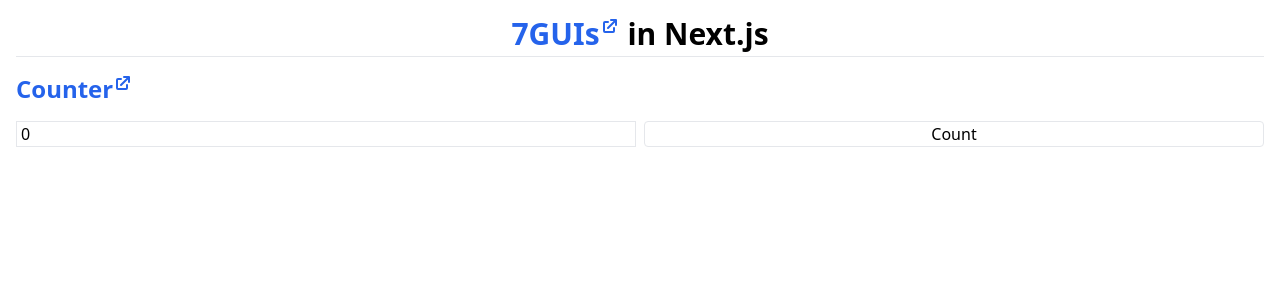
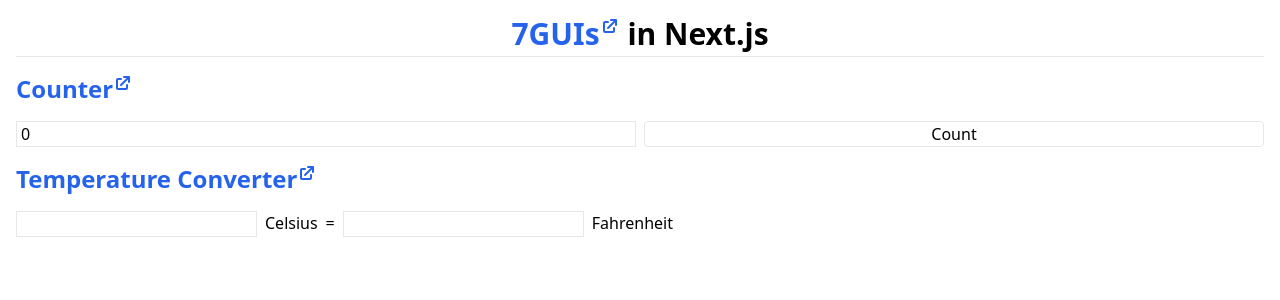
Before and after one commit to caminad/7guis-nextjs, a Next.js app: page / in a window 1280 px wide. Shown: the top 300 px of the page. Built offline with nearby package versions, Linux system fonts and the light colour scheme.

Commit message:
Add TemperatureConverter component

```diff
--- /dev/null
+++ b/components/TemperatureConverter.tsx
@@ -0,0 +1,45 @@
+import { useId, useState } from 'react'
+
+function round(value: number) {
+  return Math.round((value + Number.EPSILON) * 1000) / 1000
+}
+
+function useTemperature() {
+  const [state, setState] = useState(NaN)
+  return {
+    C: round(state),
+    setC: (value: number) => setState(value),
+    F: round(state * (9 / 5) + 32),
+    setF: (value: number) => setState((value - 32) * (5 / 9)),
+  }
+}
+
+function TemperatureConverter() {
+  const id = useId()
+  const temperature = useTemperature()
+  return (
+    <form onSubmit={(e) => e.preventDefault()} className="flex gap-2">
+      <input
+        type="number"
+        id={'celsius' + id}
+        name="celsius"
+        value={Number.isFinite(temperature.C) ? temperature.C : ''}
+        onChange={(e) => temperature.setC(e.currentTarget.valueAsNumber)}
+        className="min-w-0 border px-1"
+      />
+      <label htmlFor={'celsius' + id}>Celsius</label>
+      <span>{'='}</span>
+      <input
+        type="number"
+        id={'fahrenheit' + id}
+        name="F"
+        value={Number.isFinite(temperature.F) ? temperature.F : ''}
+        onChange={(e) => temperature.setF(e.currentTarget.valueAsNumber)}
+        className="min-w-0 border px-1"
+      />
+      <label htmlFor={'fahrenheit' + id}>Fahrenheit</label>
+    </form>
+  )
+}
+
+export default TemperatureConverter
--- a/pages/index.tsx
+++ b/pages/index.tsx
@@ -1,6 +1,7 @@
 import type { NextPage } from 'next'
 import Head from 'next/head'
 import Counter from '../components/Counter'
+import TemperatureConverter from '../components/TemperatureConverter'
 
 const ExternalLink = (props: { href: string; children: React.ReactNode }) => (
   <a
@@ -53,6 +54,14 @@
       </SubHeading>
 
       <Counter />
+
+      <SubHeading>
+        <ExternalLink href="https://eugenkiss.github.io/7guis/tasks#temp">
+          Temperature Converter
+        </ExternalLink>
+      </SubHeading>
+
+      <TemperatureConverter />
     </main>
   )
 }
```
